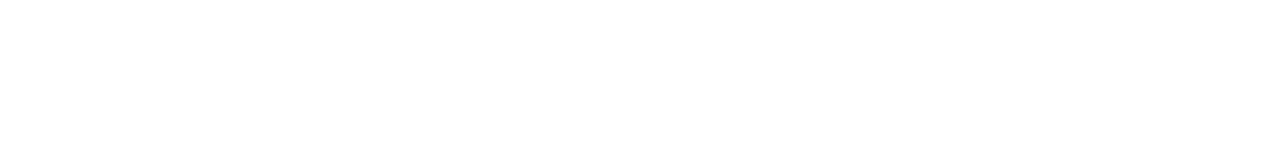
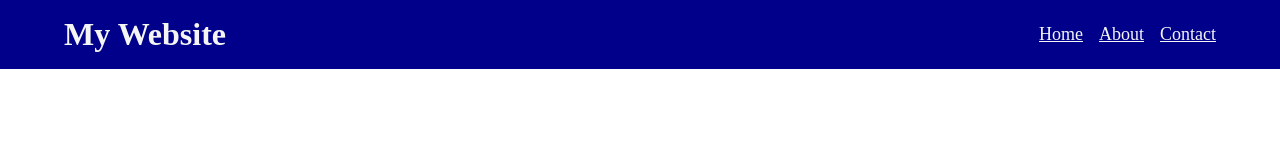
Before and after one commit to Saran-Sandeep/demo-repo-2, a plain HTML site: page index.html in a window 1280 px wide. Drawn offline with Linux system fonts and the light colour scheme.

Commit message:
Added navbar

```diff
--- a/index.html
+++ b/index.html
@@ -3,7 +3,20 @@
   <head>
     <meta charset="UTF-8" />
     <meta name="viewport" content="width=device-width, initial-scale=1.0" />
-    <title>Document</title>
+    <title>demo project</title>
+    <link rel="stylesheet" href="styles.css" />
   </head>
-  <body></body>
+  <body>
+    <header class="header">
+      <h1>My Website</h1>
+
+      <nav class="navbar">
+        <ul>
+          <li><a href="#">Home</a></li>
+          <li><a href="#">About</a></li>
+          <li><a href="#">Contact</a></li>
+        </ul>
+      </nav>
+    </header>
+  </body>
 </html>
--- /dev/null
+++ b/styles.css
@@ -0,0 +1,25 @@
+* {
+  box-sizing: border-box;
+  margin: 0;
+  padding: 0;
+}
+
+.header {
+  display: flex;
+  padding: 1rem 4rem;
+  justify-content: space-between;
+  align-items: center;
+  background-color: darkblue;
+  color: whitesmoke;
+}
+
+ul {
+  display: flex;
+  gap: 1rem;
+  list-style: none;
+  font-size: 1.125rem;
+}
+
+a {
+  color: whitesmoke;
+}
```
